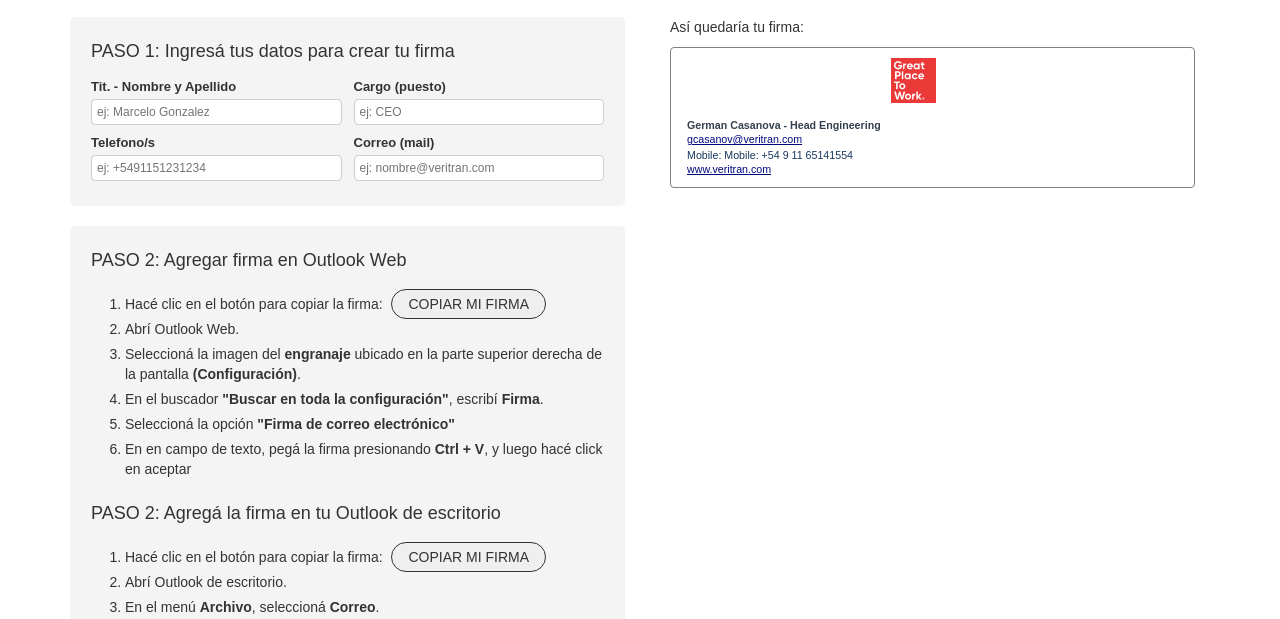
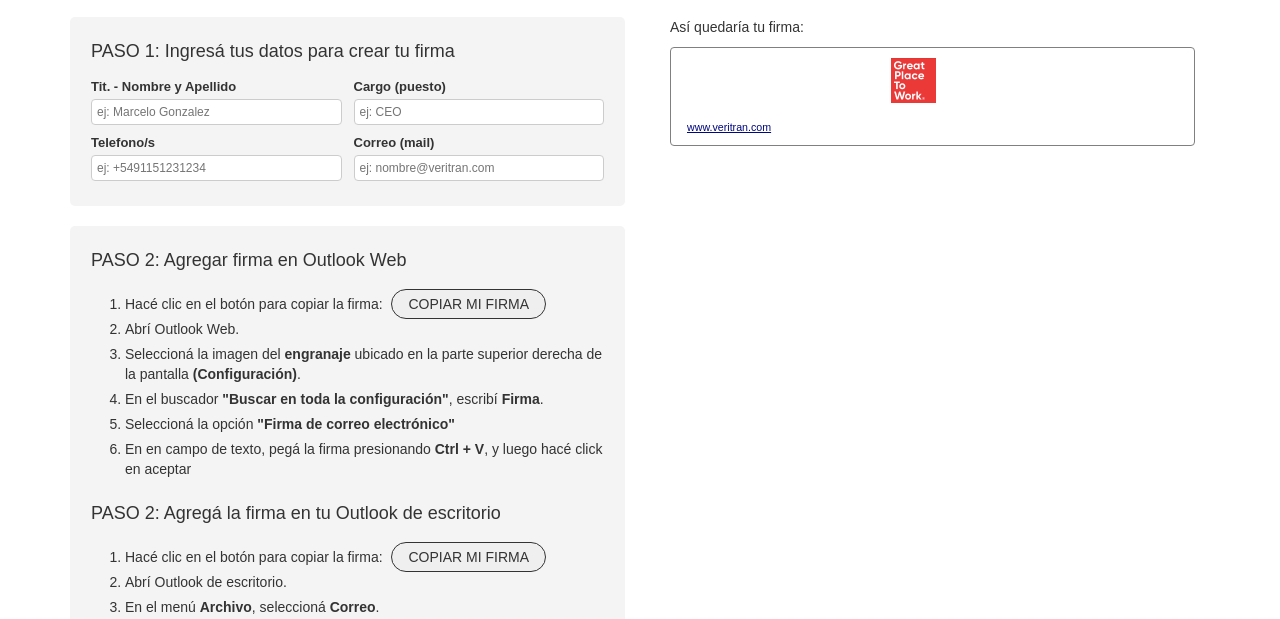
Before and after one commit to nitzap/veritran-signature, a plain HTML site: page index.html in a window 1280 px wide. Shown: the part 175-794 px from the top of the page. Drawn offline with Linux system fonts and the light colour scheme; a web font is replaced by a local one.

Commit message:
Se comenta la ejecuciÂón default

```diff
--- a/index.html
+++ b/index.html
@@ -253,10 +253,10 @@
 			}
 		}
 
-		escribirLabel('username1', "German Casanova")
-		escribirPuesto("Head Engineering")
-		escribirMail("gcasanov@veritran.com")
-		escribirTelefono("telefono1", "Mobile: +54 9 11 65141554")
+		// escribirLabel('username1', "Juan Carlos")
+		// escribirPuesto("Posición")
+		// escribirMail("nombre@veritran.com")
+		// escribirTelefono("telefono1", "Mobile: +54 9 11 65141554")
 
 	</script>
 </body>
```
